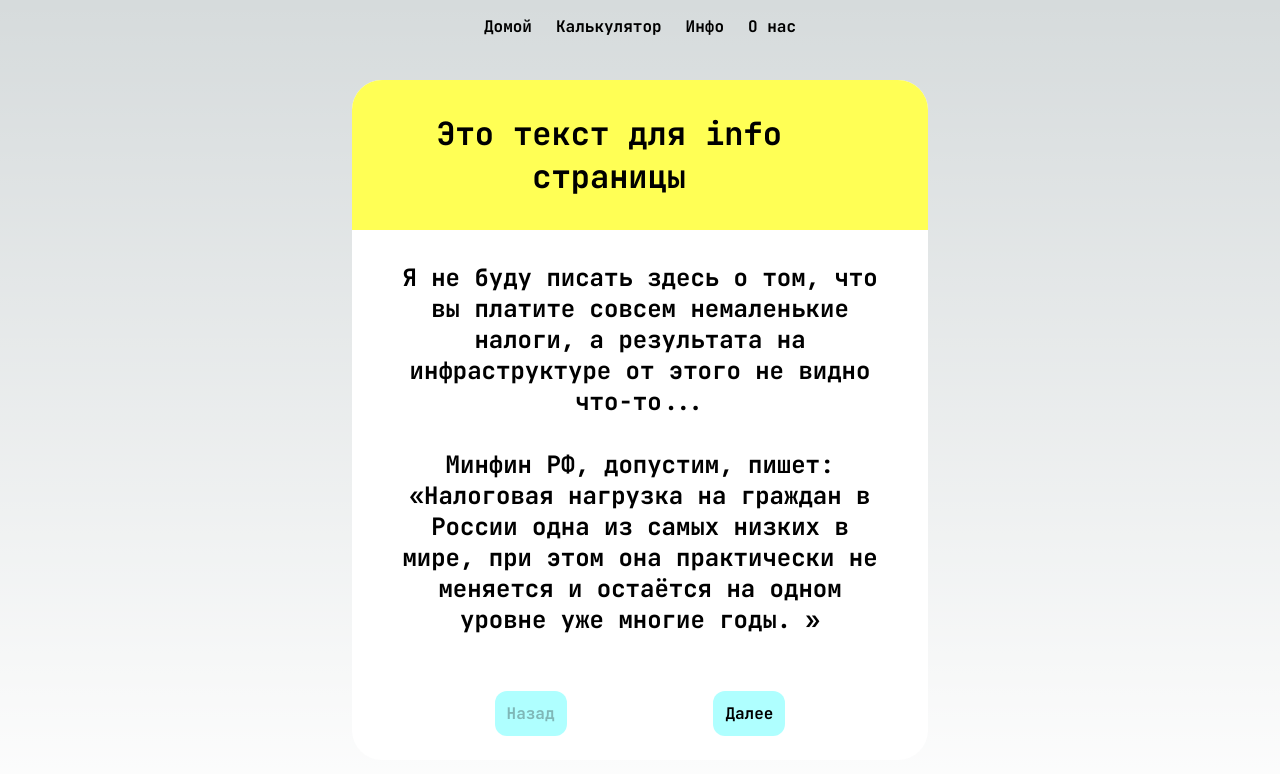
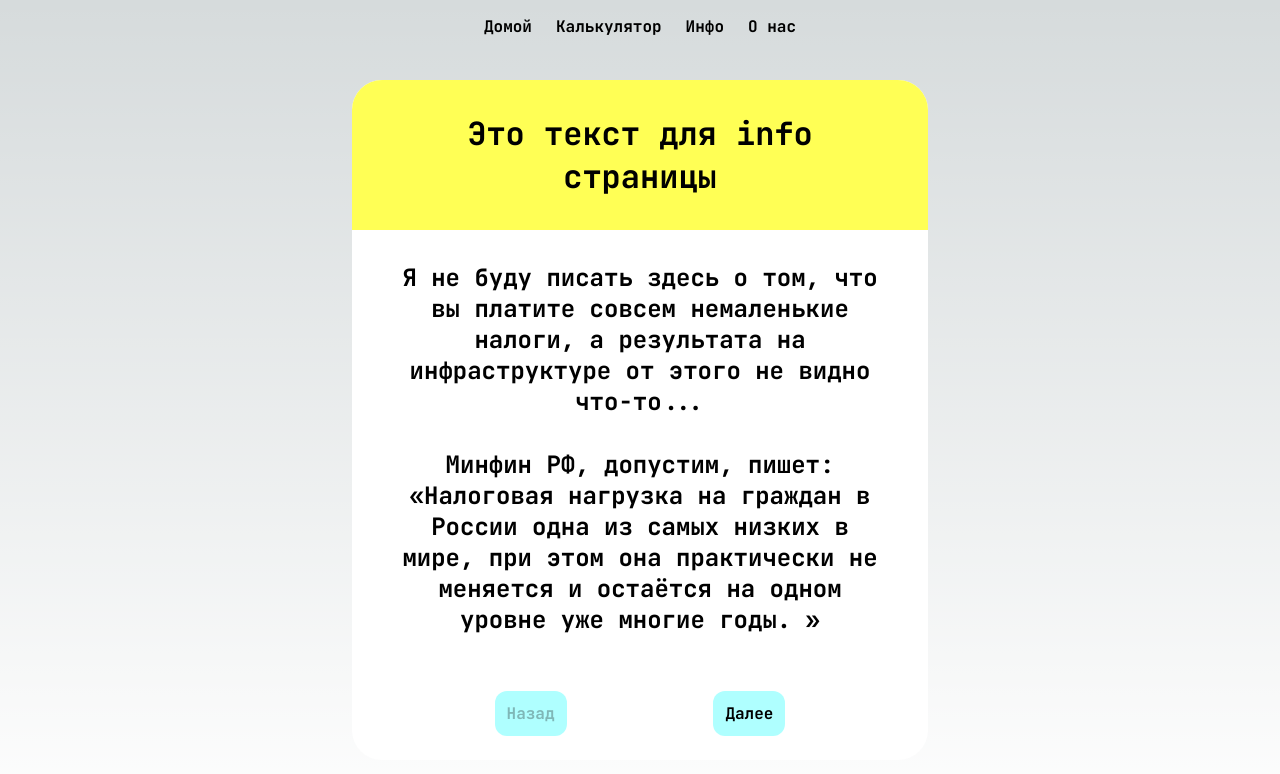
Before and after one commit to klontaler/reacted_taxes, a Next.js app: page /info in a window 1280 px wide. Shown: the top 774 px of the page. Built offline with nearby package versions, Linux system fonts and the light colour scheme.

Commit message:
minor margin fix

```diff
--- a/src/components/UI/textCard/TextCard.jsx
+++ b/src/components/UI/textCard/TextCard.jsx
@@ -10,7 +10,7 @@ export default function TextCard({children, title, nextFunc, prevFunc, nextDisab
     return (
       <Block {...props} margins={true}>
         <YellowBlock>
-          <h1 style={{width: '86%'}}>{title}</h1>
+          <h1>{title}</h1>
         </YellowBlock>
         {children}
         <div className={styles.buttonWrapper}>
@@ -23,7 +23,7 @@ export default function TextCard({children, title, nextFunc, prevFunc, nextDisab
     return (
       <Block {...props} margins={true}>
         <YellowBlock>
-          <h1 style={{width: '86%'}}>{title}</h1>
+          <h1>{title}</h1>
         </YellowBlock>
         {children}
       </Block>
--- a/src/components/UI/yellowBlock/YellowBlock.module.css
+++ b/src/components/UI/yellowBlock/YellowBlock.module.css
@@ -21,6 +21,10 @@
 
 .wrapper {
   width: 86%;
+  display: flex;
+  flex-direction: column;
+  justify-content: center;
+  align-items: center;
 }
 
 @media (max-width: 700px) {
```
